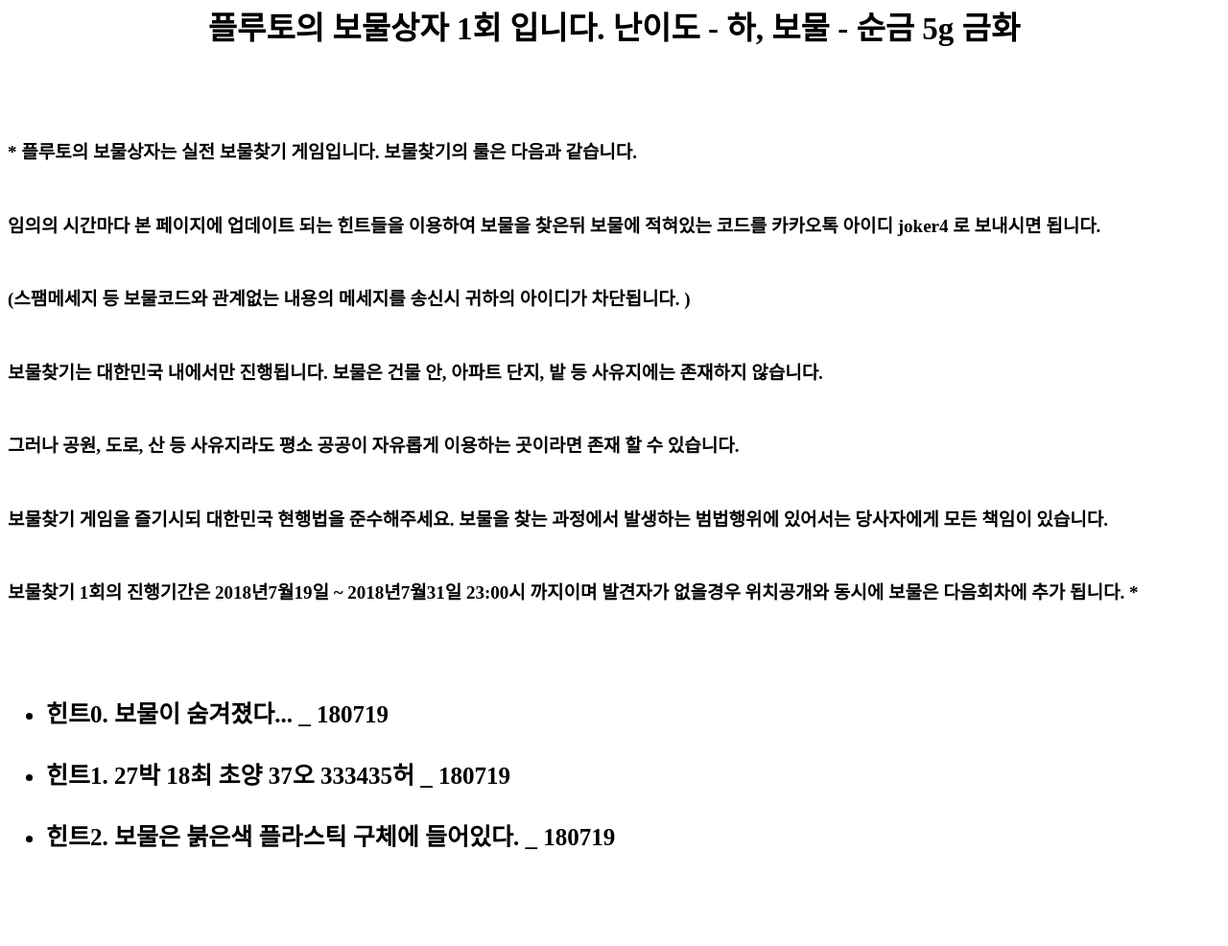
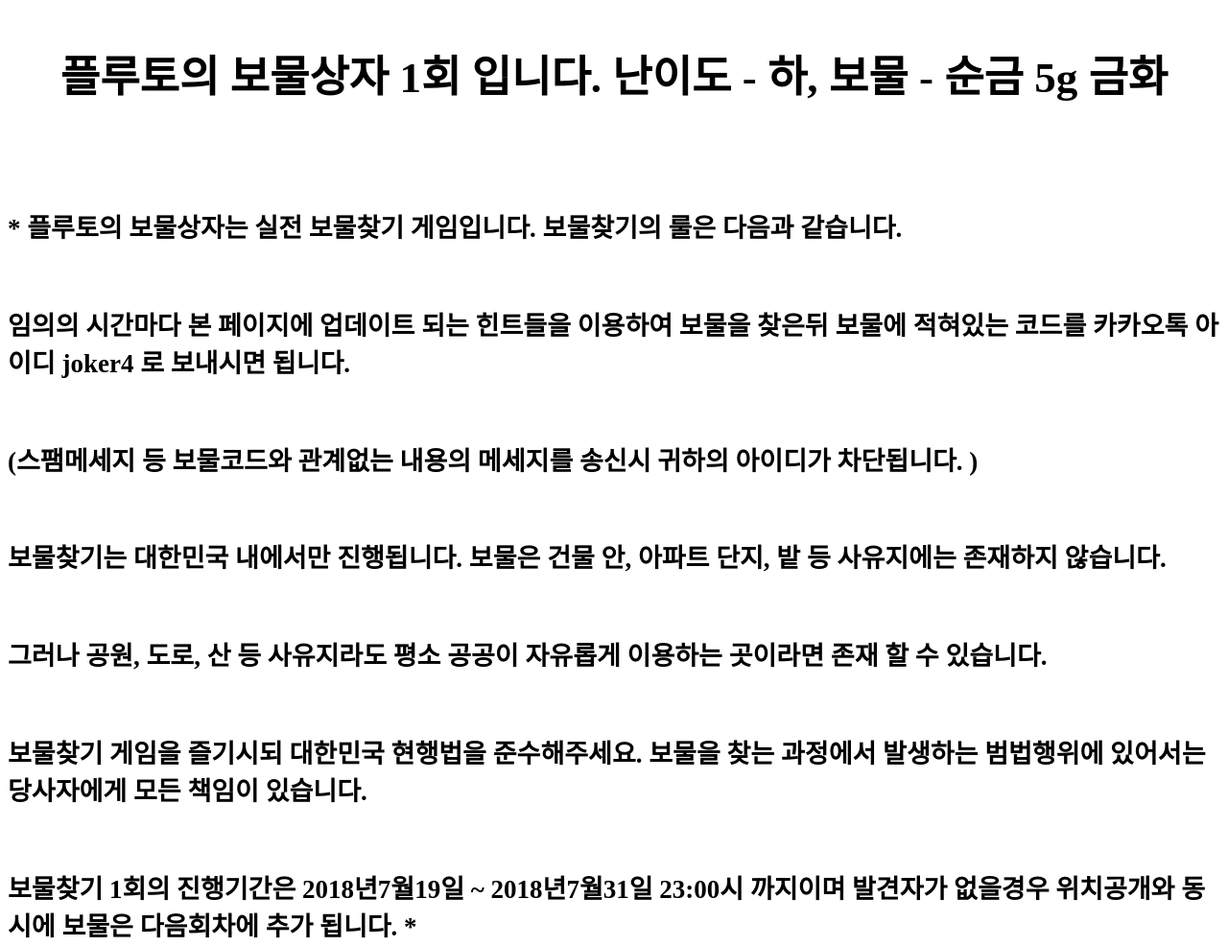
Before and after one commit to zansh/pluto, a plain HTML site: page index.html in a window 1280 px wide. Shown: the part 129-1115 px from the top of the page at 96% size. Drawn offline with Linux system fonts and the light colour scheme.

Commit message:
Update index.html

```diff
--- a/index.html
+++ b/index.html
@@ -4,13 +4,13 @@
  <title>플루토의 보물상자</title>
  <meta charset="utf-8">
  <style>
-   h1{font-size:33px;
+   h1{font-size:45px;
       text-align: center;}
-    h2{font-size:19px;
+    h2{font-size:27px;
        text-align: left;}
-    h3{font-size:25px;
+    h3{font-size:33px;
        text-align: left;}
-    h6{font-size:25px;
+    h6{font-size:33px;
        color:navy;
        text-align: left;}
  </style>
```
